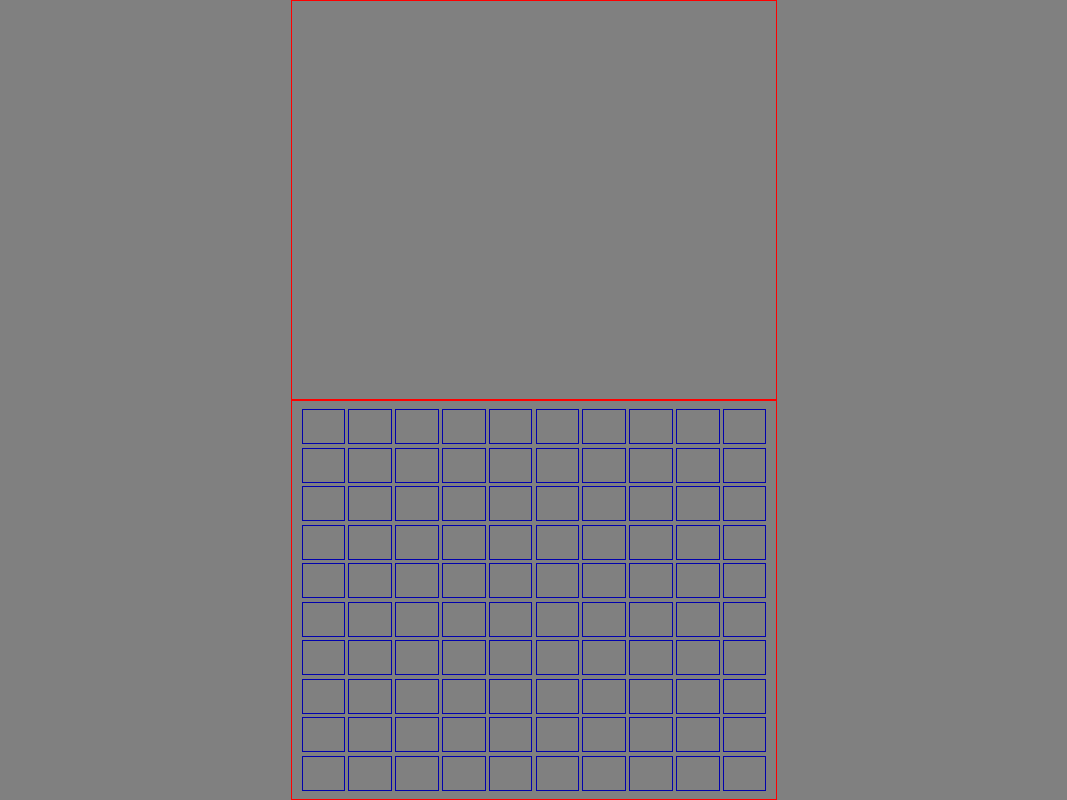
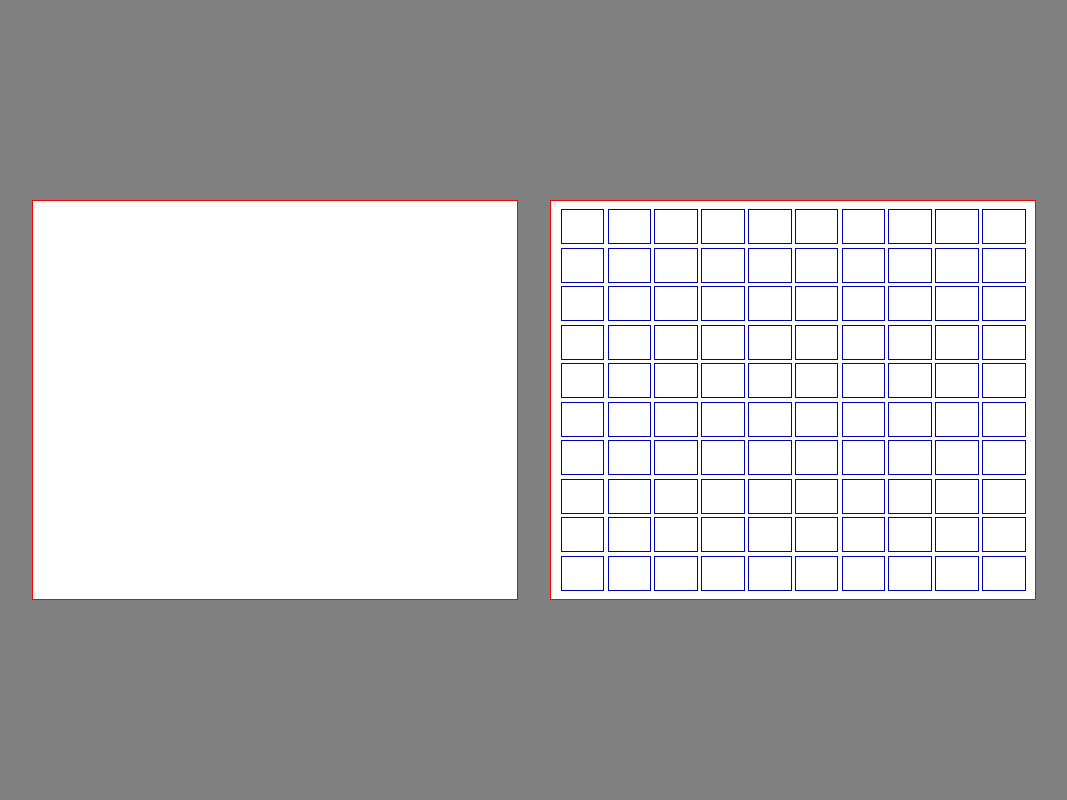
Before and after one commit to HCAC17/BatalhaNaval, a plain HTML site: page index.html in a window 1280 px wide. Shown: the whole page, without its empty margins (106-1173 px from the left). Drawn offline with Linux system fonts and the light colour scheme.

Commit message:
centralizando

```diff
--- a/style.css
+++ b/style.css
@@ -5,8 +5,13 @@
     box-sizing: border-box;
 }
 
-body {
+main {
+    display: flex;
+    justify-content: center;
+    align-items: center;
     background-color: gray;
+    gap: 2rem;
+    height: 100vh;
 }
 
 #box, #caixa {
@@ -15,9 +20,9 @@ body {
     width: 38vw;
     height: 50vh;
     border: 1px solid red;
-    margin: 0 auto;
     padding: .5rem 0;
     gap: .2rem;
+    background: white;
 }
 
 .colunas {
@@ -29,7 +34,6 @@ body {
 }
 
 .linhas {
-    color: white;
     height: 9.5%;
     background-repeat: no-repeat;
     background-size: cover;
```
